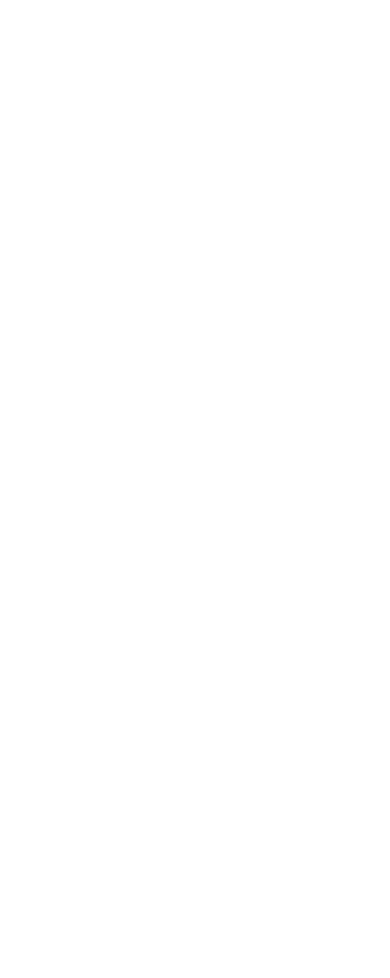
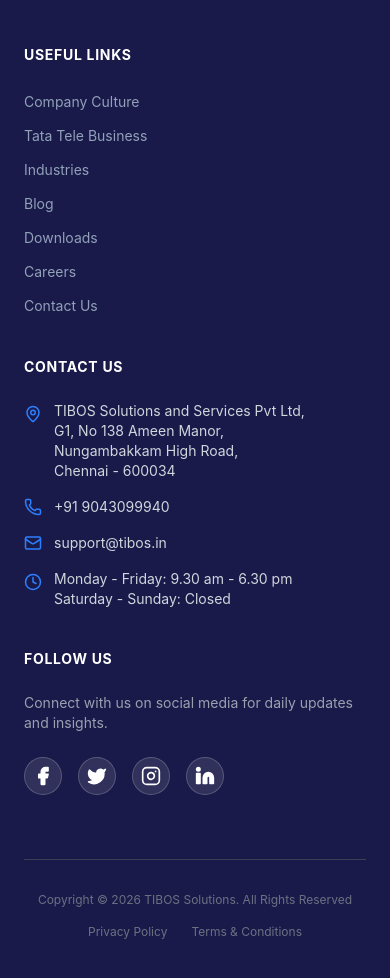
Before and after one commit to parthi952/tibose_web, a React (Vite) app: page / in a window 390 px wide. Shown: the part 8465-9443 px from the top of the page. Before the commit the page ends 8189 px from the top, so only its background shows below. Built offline with nearby package versions, Linux system fonts and the light colour scheme.

Commit message:
complete home page

```diff
--- a/src/Components/Page/Home.jsx
+++ b/src/Components/Page/Home.jsx
@@ -8,6 +8,7 @@
 import IndustriesSection from "../HomePage/IndustriesSection";
 import OurBlogs from "../HomePage/OurBlogs";
 import ContactForm from "../HomePage/ContactUs";
+
 
 
 const Home = () => {
--- a/src/Layout/RootLayout.jsx
+++ b/src/Layout/RootLayout.jsx
@@ -1,6 +1,8 @@
 import React from "react";
 import { Outlet } from "react-router-dom";
-import Navbar from "../Components/Navbar";
+import Navbar from "./Navbar";
+import TibosFooter from "./TibosFooter";
+
 
 export default function RootLayout() {
   return (
@@ -9,6 +11,7 @@
       <main className="flex-1">
         <Outlet /> {/* This renders the current route's component */}
       </main>
+      <TibosFooter/>
     </div>
   );
 }
--- /dev/null
+++ b/src/Layout/TibosFooter.jsx
@@ -0,0 +1,163 @@
+import React, { useState } from "react";
+import {
+  Facebook,
+  Twitter,
+  Instagram,
+  Linkedin,
+  MapPin,
+  Phone,
+  Mail,
+  Clock,
+} from "lucide-react";
+import Logo from "../Constents";
+
+const TibosLogo = Logo.HomePage.TibosLogo;
+
+const TibosFooter = () => {
+  const [hoveredLink, setHoveredLink] = useState(null);
+
+  const usefulLinks = [
+    "Company Culture",
+    "Tata Tele Business",
+    "Industries",
+    "Blog",
+    "Downloads",
+    "Careers",
+    "Contact Us",
+  ];
+
+  const SocialIcon =
+    "bg-white/10 backdrop-blur-md border border-white/20 p-2 rounded-full text-white transition-all duration-300 hover:scale-110 hover:text-blue-600 hover:bg-white/30 hover:-translate-y-1 hover:shadow-lg";
+
+  return (
+    <footer className="bg-[#1a1a4a] text-gray-300 py-12 px-6 md:px-16 font-sans">
+      <div className="max-w-7xl mx-auto grid grid-cols-1 md:grid-cols-4 gap-10">
+
+        {/* Company Info */}
+        <div>
+          <div className="flex flex-col gap-3">
+            <img src={TibosLogo} alt="TIBOS Logo" className="w-28 h-auto" />
+
+            <p className="text-sm leading-relaxed text-gray-400 max-w-xs">
+              We are a team of seasoned experts from various business sectors.
+              We partner with top-tier technology companies to offer our clients
+              relevant, reliable, and cost-effective solutions based on our
+              experience and understanding of markets.
+            </p>
+          </div>
+        </div>
+
+        {/* Useful Links */}
+        <div>
+          <h3 className="text-white font-bold mb-6 tracking-wider uppercase text-sm">
+            Useful Links
+          </h3>
+
+          <ul className="space-y-2.5">
+            {usefulLinks.map((link) => (
+              <li key={link}>
+                <a
+                  href="#"
+                  onMouseEnter={() => setHoveredLink(link)}
+                  onMouseLeave={() => setHoveredLink(null)}
+                  className="text-sm text-slate-400 hover:text-indigo-400 transition-all duration-200 inline-block"
+                  style={{
+                    paddingLeft: hoveredLink === link ? "8px" : "0",
+                  }}
+                >
+                  {link}
+                </a>
+              </li>
+            ))}
+          </ul>
+        </div>
+
+        {/* Contact Us */}
+        <div>
+          <h3 className="text-white font-bold mb-6 tracking-wider uppercase text-sm">
+            Contact Us
+          </h3>
+
+          <ul className="space-y-4 text-sm">
+            <li className="flex items-start gap-3">
+              <MapPin size={18} className="text-blue-500 mt-1 shrink-0" />
+              <span>
+                TIBOS Solutions and Services Pvt Ltd,
+                <br />
+                G1, No 138 Ameen Manor,
+                <br />
+                Nungambakkam High Road,
+                <br />
+                Chennai - 600034
+              </span>
+            </li>
+
+            <li className="flex items-center gap-3">
+              <Phone size={18} className="text-blue-500" />
+              <span>+91 9043099940</span>
+            </li>
+
+            <li className="flex items-center gap-3">
+              <Mail size={18} className="text-blue-500" />
+              <span>support@tibos.in</span>
+            </li>
+
+            <li className="flex items-start gap-3">
+              <Clock size={18} className="text-blue-500 mt-1 shrink-0" />
+              <span>
+                Monday - Friday: 9.30 am - 6.30 pm
+                <br />
+                Saturday - Sunday: Closed
+              </span>
+            </li>
+          </ul>
+        </div>
+
+        {/* Follow Us */}
+        <div className="space-y-6">
+          <h3 className="text-white font-bold tracking-wider uppercase text-sm">
+            Follow Us
+          </h3>
+
+          <p className="text-sm text-gray-400">
+            Connect with us on social media for daily updates and insights.
+          </p>
+
+          <div className="flex gap-4">
+            <a href="#" className={SocialIcon}>
+              <Facebook size={20} fill="currentColor" />
+            </a>
+
+            <a href="#" className={SocialIcon}>
+              <Twitter size={20} fill="currentColor" />
+            </a>
+
+            <a href="#" className={SocialIcon}>
+              <Instagram size={20} />
+            </a>
+
+            <a href="#" className={SocialIcon}>
+              <Linkedin size={20} fill="currentColor" />
+            </a>
+          </div>
+        </div>
+      </div>
+
+      {/* Bottom Copyright */}
+      <div className="mt-16 pt-8 border-t border-gray-700 flex flex-col md:flex-row justify-between items-center text-xs text-gray-500 gap-4">
+        <p>Copyright © 2026 TIBOS Solutions. All Rights Reserved</p>
+
+        <div className="flex gap-6">
+          <a href="#" className="hover:text-white">
+            Privacy Policy
+          </a>
+          <a href="#" className="hover:text-white">
+            Terms & Conditions
+          </a>
+        </div>
+      </div>
+    </footer>
+  );
+};
+
+export default TibosFooter;
--- /dev/null
+++ b/src/Layout/demo.jsx
@@ -0,0 +1,101 @@
+
+import React from 'react';
+import { Facebook, Twitter, Instagram, Linkedin, MapPin, Phone, Mail, Clock } from 'lucide-react';
+
+const Footer = () => {
+
+const usefulLinks = [
+    "Company Culture",
+    "Tata Tele Business",
+    "Industries",
+    "Blog",
+    "Downloads",
+    "Careers",
+    "Contact Us",
+  ];
+
+  return (
+    <footer className="bg-[#1a1a4a] text-gray-300 py-12 px-6 md:px-16 font-sans">
+      <div className="max-w-7xl mx-auto grid grid-cols-1 md:grid-cols-4 gap-8">
+
+        {/* Company Info Section */}
+        <div>
+            <h2 className="text-3xl font-bold text-white tracking-tighter">
+              <span className="text-blue-400">T</span>
+              <span className="text-red-500">I</span>
+              <span className="text-green-500">B</span>
+              <span className="text-orange-500">O</span>
+              <span className="text-pink-500">S</span>
+            </h2>
+            <p className="text-sm font-semibold italic text-purple-400">Win Together</p>
+          </div>
+
+        {/* Useful Links Section */}
+        <div>
+          <h3 className="text-white font-bold mb-6 tracking-wider uppercase text-sm">Useful Links</h3>
+          <ul className="space-y-3 text-sm">
+            {usefulLinks.map((link) => (
+                <li key={link}>
+                  <a
+                    href="#"
+                    onMouseEnter={() => setHoveredLink(link)}
+                    onMouseLeave={() => setHoveredLink(null)}
+                    className="text-sm text-slate-400 hover:text-indigo-400 transition-all duration-200 inline-block"
+                    style={{ paddingLeft: hoveredLink === link ? "8px" : "0" }}
+                  >
+                    {link}
+                  </a>
+                </li>
+              ))}
+          </ul>
+        </div>
+
+        {/* Contact Us Section */}
+        <div>
+          <h3 className="text-white font-bold mb-6 tracking-wider uppercase text-sm">Contact Us</h3>
+          <ul className="space-y-4 text-sm">
+            <li className="flex items-start gap-3">
+              <MapPin size={18} className="text-blue-500 mt-1 shrink-0" />
+              <span>TIBOS Solutions and Services Pvt Ltd,<br/>G1, No 138 Ameen Manor, Nungambakkam High Road, Chennai - 600034</span>
+            </li>
+            <li className="flex items-center gap-3">
+              <Phone size={18} className="text-blue-500" />
+              <span>+91 9043099940</span>
+            </li>
+            <li className="flex items-center gap-3">
+              <Mail size={18} className="text-blue-500" />
+              <span>support@tibos.in</span>
+            </li>
+            <li className="flex items-start gap-3">
+              <Clock size={18} className="text-blue-500 mt-1 shrink-0" />
+              <span>Monday - Friday: 9.30 am - 6.30 pm<br/>Saturday - Sunday: Closed</span>
+            </li>
+          </ul>
+        </div>
+
+        {/* Follow Us Section */}
+        <div className="space-y-6">
+          <h3 className="text-white font-bold tracking-wider uppercase text-sm">Follow Us</h3>
+          <p className="text-sm text-gray-400">Connect with us on social media for daily updates and insights.</p>
+          <div className="flex gap-4">
+            <a href="#" className="bg-blue-600 p-2 rounded-full text-white hover:opacity-80"><Facebook size={20} fill="currentColor" /></a>
+            <a href="#" className="bg-black p-2 rounded-full text-white hover:opacity-80"><Twitter size={20} fill="currentColor" /></a>
+            <a href="#" className="bg-gradient-to-tr from-yellow-500 via-pink-500 to-purple-600 p-2 rounded-full text-white hover:opacity-80"><Instagram size={20} /></a>
+            <a href="#" className="bg-blue-700 p-2 rounded-full text-white hover:opacity-80"><Linkedin size={20} fill="currentColor" /></a>
+          </div>
+        </div>
+      </div>
+
+      {/* Bottom Copyright Section */}
+      <div className="mt-16 pt-8 border-t border-gray-700 flex flex-col md:flex-row justify-between items-center text-xs text-gray-500 gap-4">
+        <p>Copyright © 2026 TIBOS Solutions. All Rights Reserved</p>
+        <div className="flex gap-6">
+          <a href="#" className="hover:text-white">Privacy Policy</a>
+          <a href="#" className="hover:text-white">Terms & Conditions</a>
+        </div>
+      </div>
+    </footer>
+  );
+};
+
+export default Footer;
```
Also changed, not shown: src/Layout/Navbar.jsx (renamed from src/Components/Navbar.jsx).
